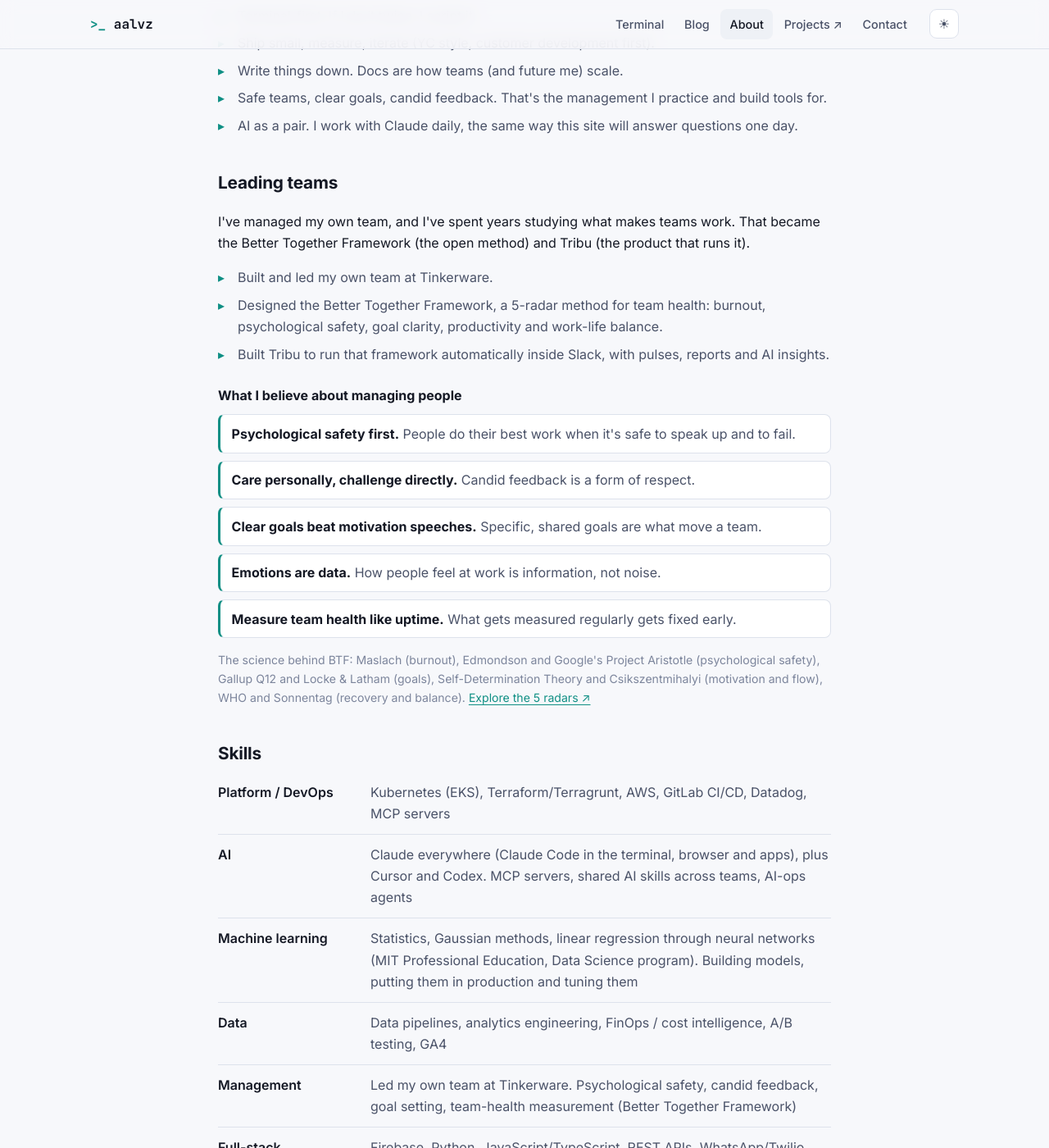
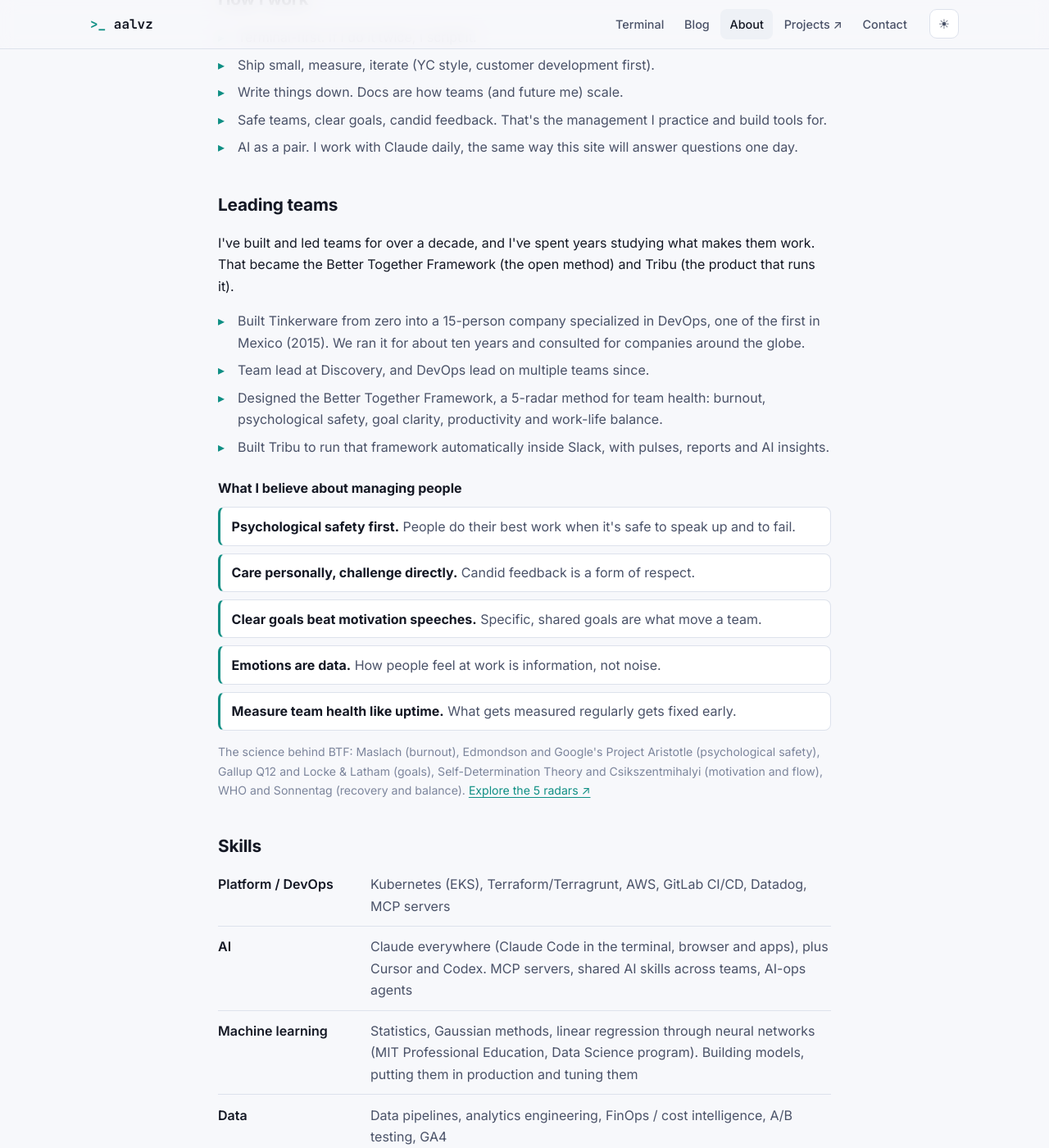
Before and after one commit to AAlvz/aalvz.github.io, a Jekyll site: the page built from about/index.html, in a window 1280 px wide and 1400 px high, scrolled down 1294 px. Shown: the whole window at 82% size. Built offline with Jekyll 4.4.1, drawn with Linux system fonts in a browser that asks for light colours; some of the changed text lies outside the part shown.

Commit message:
About: leadership history (Tinkerware, Discovery), neutral economics list, drop Off-the-keyboard block
Co-Authored-By: Claude Opus 5.5 <noreply@anthropic.com>

```diff
--- a/_data/profile.yml
+++ b/_data/profile.yml
@@ -5,14 +5,15 @@ tagline: Platform engineer & builder. I automate processes, in infrastructure an
 bio:
   - I'm an SRE / platform engineer who optimizes processes, in systems and in life, and helps teams get more done with DevOps practices.
   - By day I run platform and AI-ops work at scale (Kubernetes, AWS, Terraform, observability), and I build the AI tooling teams share. On the side I build ventures, mostly team-wellness SaaS and local services in Mexico.
-  - I've also led people. I had my own team at Tinkerware, and I turned what I learned about healthy teams into the Better Together Framework and Tribu.
+  - I've also led people for a long time. I built Tinkerware from zero into a 15-person DevOps company that ran for about ten years, and I turned what I learned about healthy teams into the Better Together Framework and Tribu.
   - I work almost entirely in the terminal (Emacs, tmux, Claude Code), which is why this site is one.
   - Off the keyboard I'm a drummer (and I'll get a sound out of any instrument), I learn human languages, I read economics, and I play competitive Smash Bros.
 
 management:
-  intro: I've managed my own team, and I've spent years studying what makes teams work. That became the Better Together Framework (the open method) and Tribu (the product that runs it).
+  intro: I've built and led teams for over a decade, and I've spent years studying what makes them work. That became the Better Together Framework (the open method) and Tribu (the product that runs it).
   experience:
-    - Built and led my own team at Tinkerware.
+    - Built Tinkerware from zero into a 15-person company specialized in DevOps, one of the first in Mexico (2015). We ran it for about ten years and consulted for companies around the globe.
+    - Team lead at Discovery, and DevOps lead on multiple teams since.
     - "Designed the Better Together Framework, a 5-radar method for team health: burnout, psychological safety, goal clarity, productivity and work-life balance."
     - Built Tribu to run that framework automatically inside Slack, with pulses, reports and AI insights.
   principles:
@@ -60,10 +61,13 @@ books:
   - area: Economics
     note: My current rabbit hole. It helps me understand the world and the debates around it.
     items:
-      - title: Adam Smith · David Hume · David Ricardo
-        author: the classical economists
-      - title: Carl Menger · Ludwig von Mises · Friedrich Hayek · Murray Rothbard
-        author: the Austrian school
+      - title: David Hume
+      - title: Adam Smith
+      - title: David Ricardo
+      - title: Carl Menger
+      - title: Ludwig von Mises
+      - title: Friedrich Hayek
+      - title: Murray Rothbard
 
 offkeyboard:
   - label: Music
@@ -71,7 +75,7 @@ offkeyboard:
   - label: Languages
     text: Spanish (native), English, Italian and German. I studied Japanese for two years, though not much of it stayed.
   - label: Economics
-    text: Classical and Austrian economics, from Adam Smith and Hume to Mises and Hayek.
+    text: Reading the economists, from David Hume and Adam Smith onwards.
   - label: Games
     text: Competitive Smash Bros.
 
@@ -114,7 +118,7 @@ skills:
   - area: Data
     items: Data pipelines, analytics engineering, FinOps / cost intelligence, A/B testing, GA4
   - area: Management
-    items: Led my own team at Tinkerware. Psychological safety, candid feedback, goal setting, team-health measurement (Better Together Framework)
+    items: Built and ran a 15-person DevOps company (Tinkerware, ~10 years), team lead at Discovery, DevOps lead on multiple teams. Psychological safety, candid feedback, goal setting, team-health measurement (Better Together Framework)
   - area: Full-stack
     items: Firebase, Python, JavaScript/TypeScript, REST APIs, WhatsApp/Twilio, HubSpot
   - area: Entrepreneurship
--- a/about/index.html
+++ b/about/index.html
@@ -56,17 +56,10 @@ description: Who Alfonso is, how he leads and works, his skills, bookshelf and B
     <div class="shelf-group">
       <h3>{{ g.area }}</h3>
       {% if g.note %}<p class="small muted">{{ g.note }}</p>{% endif %}
-      <ul>{% for b in g.items %}<li><strong>{{ b.title }}</strong><span>{{ b.author }}</span></li>{% endfor %}</ul>
+      <ul>{% for b in g.items %}<li><strong>{{ b.title }}</strong>{% if b.author %}<span>{{ b.author }}</span>{% endif %}</li>{% endfor %}</ul>
     </div>
     {% endfor %}
   </div>
-</section>
-
-<section class="block" id="offkeyboard">
-  <h2>Off the keyboard</h2>
-  <dl class="skills">
-    {% for o in pr.offkeyboard %}<div><dt>{{ o.label }}</dt><dd>{{ o.text }}</dd></div>{% endfor %}
-  </dl>
 </section>
 
 <section class="block callout" id="cofounder">
--- a/assets/js/terminal.js
+++ b/assets/js/terminal.js
@@ -158,7 +158,7 @@
       g.forEach(function (x) {
         blank();
         print('<span class="ok">' + esc(x.area) + '</span>' + (x.note ? '  <span class="dim">' + esc(x.note) + '</span>' : ''));
-        x.items.forEach(function (b) { print('  ' + esc(b.title) + '  <span class="dim">· ' + esc(b.author) + '</span>'); });
+        x.items.forEach(function (b) { print('  ' + esc(b.title) + (b.author ? '  <span class="dim">· ' + esc(b.author) + '</span>' : '')); });
       });
       blank();
       print('Full page: ' + link('/about/#books', 'about'));
```
